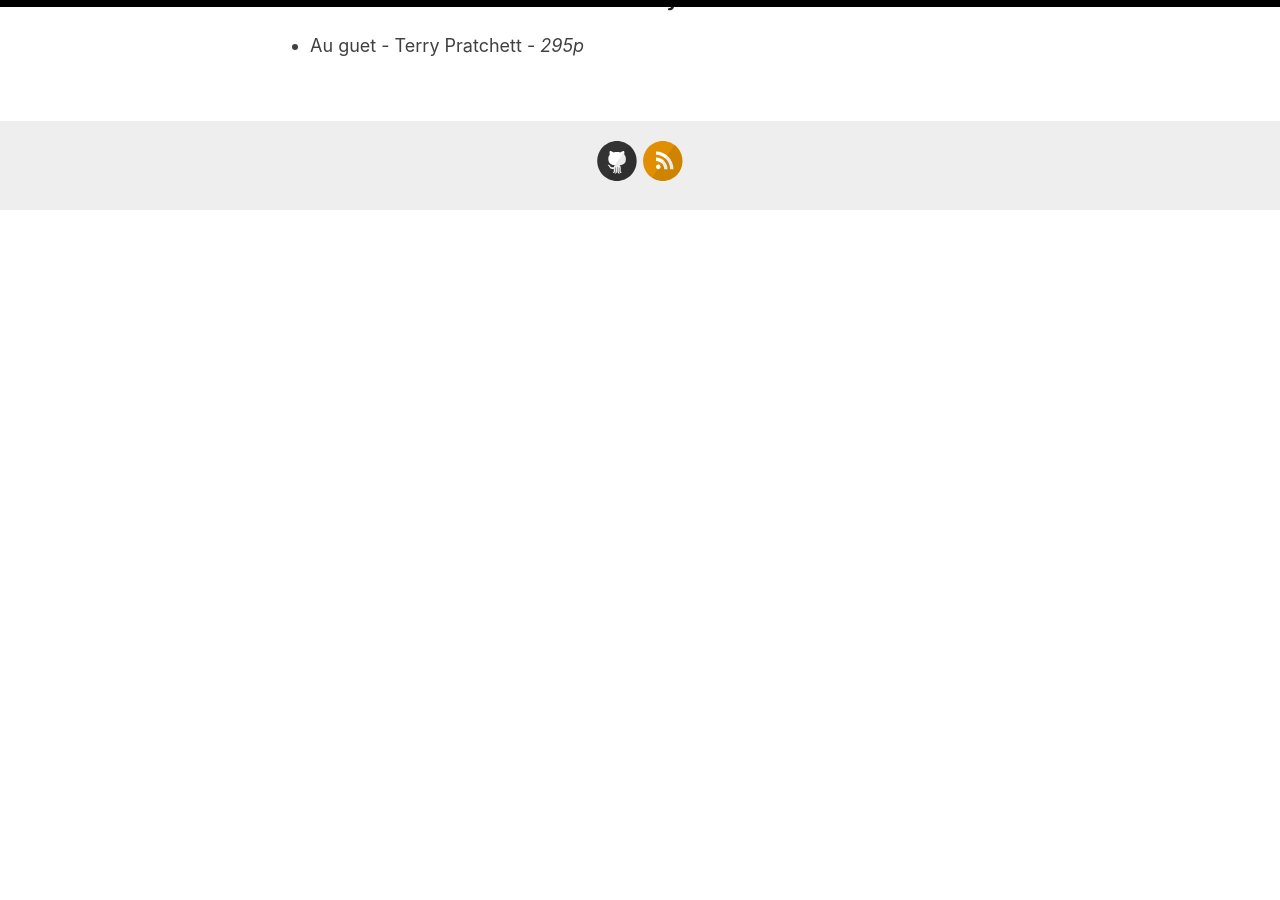
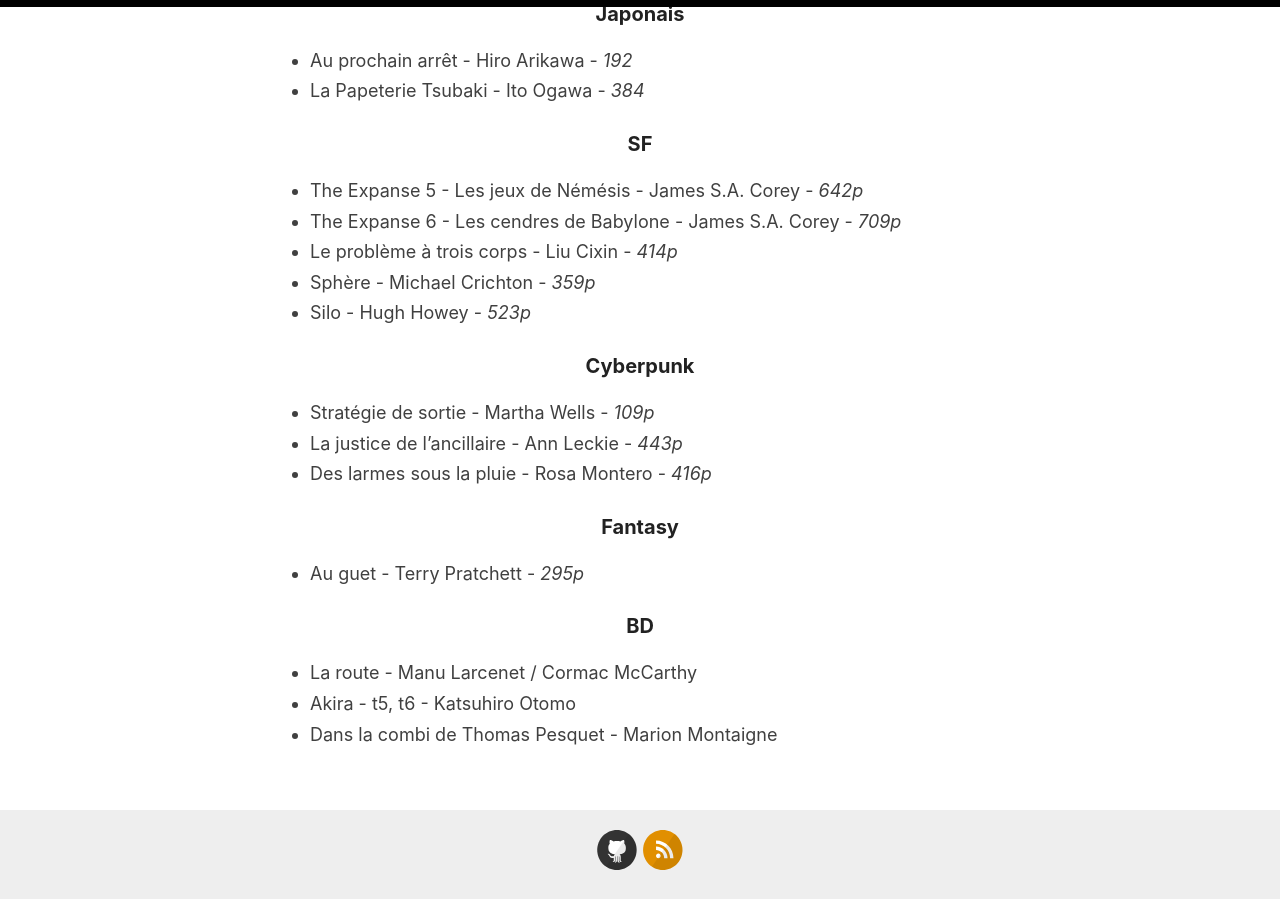
Before and after one commit to homeostasie/bouquins, a Jekyll site: the page built from _posts/2024-12-27-pal-2025.md, in a window 1280 px wide and 900 px high, scrolled down 1591 px. Built offline with Jekyll 4.4.1, drawn with Linux system fonts in a browser that asks for light colours; before the commit the page ends 1802 px from its top, so only the background shows below that; some of the changed text lies outside the part shown.

Commit message:
changement image article - ajout la route

```diff
--- a/_posts/2024-12-27-pal-2025.md
+++ b/_posts/2024-12-27-pal-2025.md
@@ -1,11 +1,11 @@
 ---
 layout: post
-title: "La pile à lire en 2024"
+title: "La pile à lire en 2025"
 categories: blog
 comments: true
 ---
 
-![The Expanse](https://github.com/homeostasie/bouquins/raw/master/_pics/blog/2024/the-expanse.jpg)
+![La route](https://github.com/homeostasie/bouquins/raw/master/_pics/blog/2025/la-route.jpg)
 
 # En PAL
 
@@ -45,3 +45,9 @@
 ### Fantasy
 
 - Au guet - Terry Pratchett - *295p*
+
+### BD
+
+- La route - Manu Larcenet / Cormac McCarthy
+- Akira - t5, t6 - Katsuhiro Otomo
+- Dans la combi de Thomas Pesquet - Marion Montaigne
```
Also changed, not shown: _pics/blog/2025/la-route.jpg (added).
